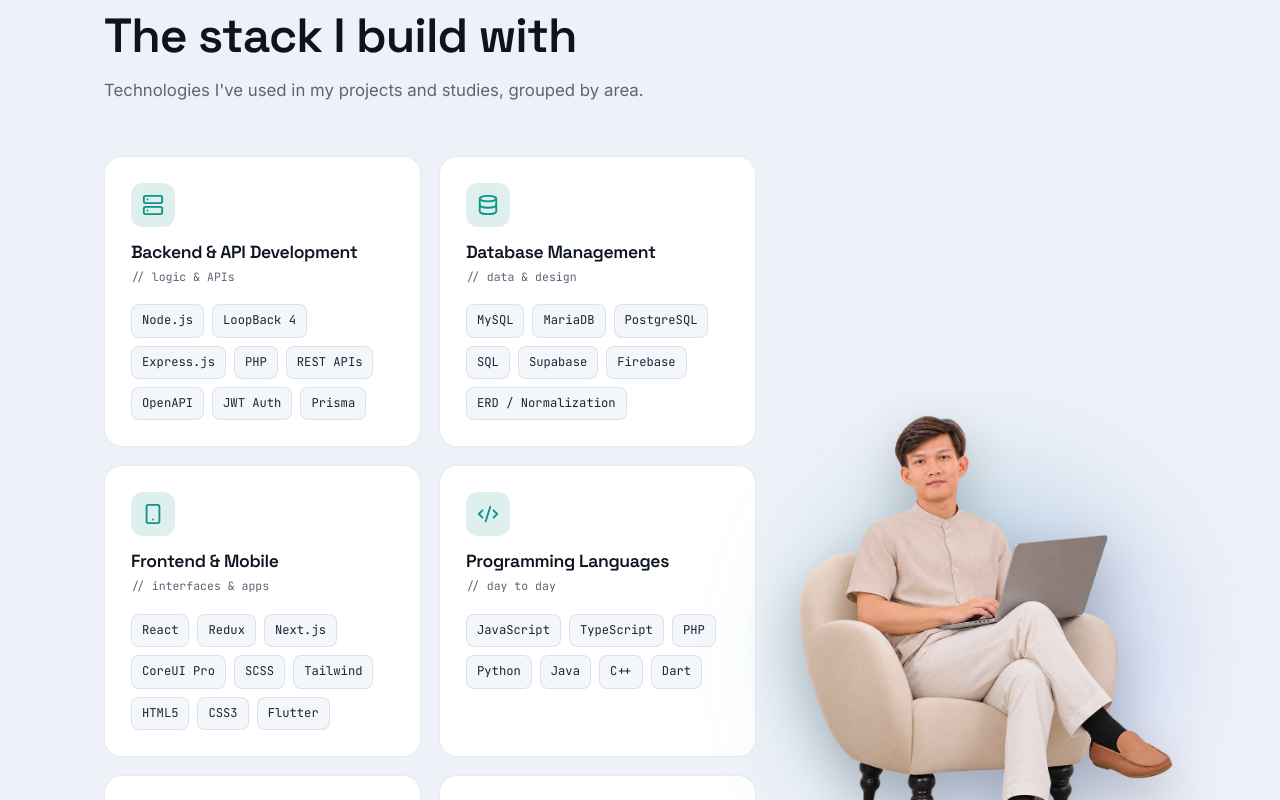
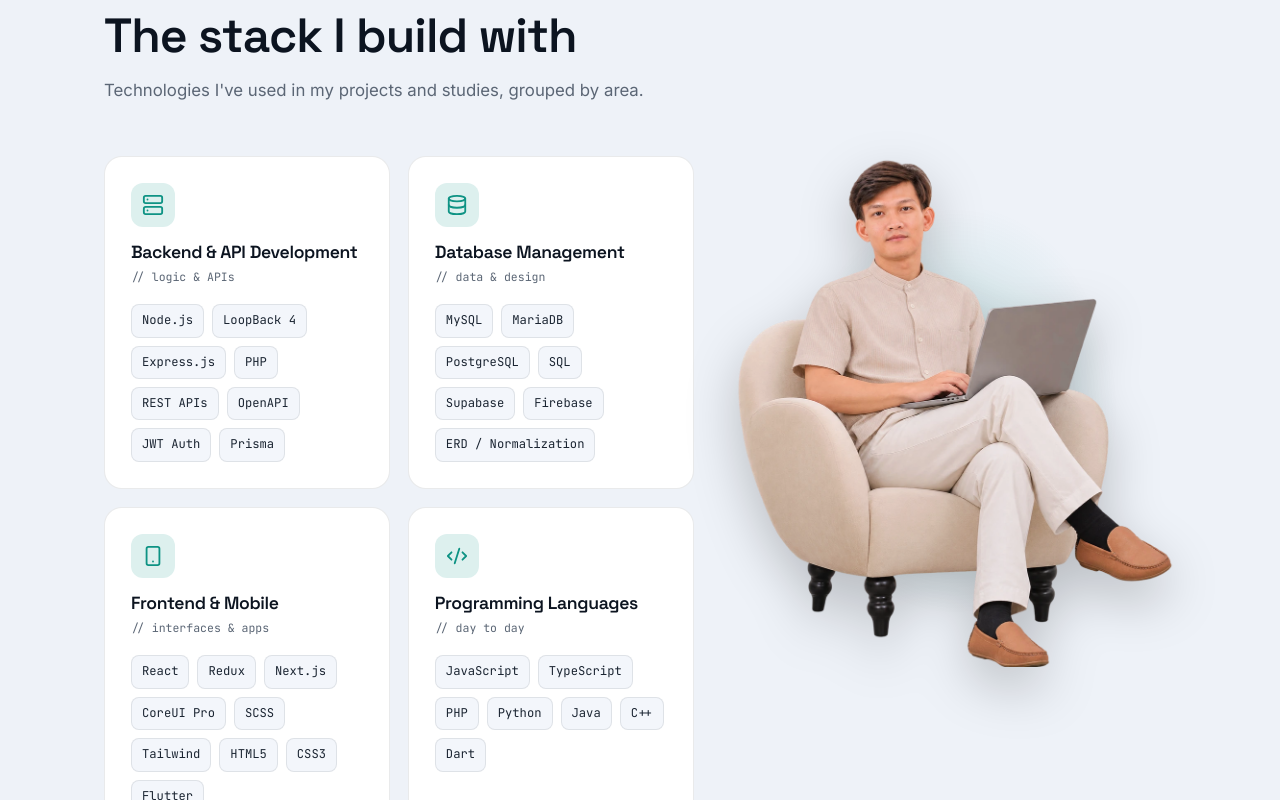
Before and after one commit to muazramzii/muaz-portfolio, a React (Vite) app: page / in a window 1280 px wide. Shown: the part 2140-2940 px from the top of the page. Built offline with nearby package versions, Linux system fonts and the light colour scheme.

Commit message:
Refine portrait layout in Skills and Projects sections

```diff
--- a/src/components/Projects.jsx
+++ b/src/components/Projects.jsx
@@ -21,8 +21,8 @@ export default function Projects() {
           <Reveal delay={0.1}><p className="mt-3.5 text-[1.05rem] text-muted">A mix of deployed apps, academic builds and personal projects. Click any card for the full breakdown.</p></Reveal>
         </div>
 
-        <div className="grid items-start gap-10 lg:grid-cols-[280px_minmax(0,1fr)] lg:gap-10 xl:grid-cols-[320px_minmax(0,1fr)]">
-        <div className="lg:sticky lg:top-28">
+        <div className="grid items-start gap-10 md:grid-cols-[190px_minmax(0,1fr)] md:gap-6 lg:grid-cols-[minmax(0,0.6fr)_minmax(0,1fr)] lg:gap-10">
+        <div className="md:sticky md:top-28">
           <Portrait
             src="/images/profile/muaz-projects.png"
             alt="Muaz Ramzi in a navy blazer, pointing towards the projects"
@@ -30,7 +30,8 @@ export default function Projects() {
             height={1502}
             side="left"
             className="w-full"
-            imgClassName="w-auto max-h-[460px] lg:max-h-[min(calc(100vh-9rem),720px)]"
+            justify="justify-center md:justify-end"
+            imgClassName="w-auto max-h-[400px] md:max-h-[min(calc(100vh-9rem),620px)] lg:max-h-[min(calc(100vh-9rem),760px)]"
           />
         </div>
 
--- a/src/components/Skills.jsx
+++ b/src/components/Skills.jsx
@@ -14,7 +14,7 @@ export default function Skills() {
           <Reveal delay={0.1}><p className="mt-3.5 text-[1.05rem] text-muted">Technologies I've used in my projects and studies, grouped by area.</p></Reveal>
         </div>
 
-        <div className="grid items-center gap-12 lg:grid-cols-[minmax(0,1fr)_340px] lg:gap-10 xl:grid-cols-[minmax(0,1fr)_380px]">
+        <div className="grid items-start gap-12 lg:grid-cols-[minmax(0,1fr)_minmax(0,0.75fr)] lg:gap-10">
         <div className="grid gap-[18px] sm:grid-cols-2">
           {skills.map((cat, i) => {
             const Icon = ICONS[cat.icon] || Code2
@@ -36,6 +36,7 @@ export default function Skills() {
           })}
         </div>
 
+        <div className="lg:sticky lg:top-28">
           <Portrait
             src="/images/profile/muaz-skills.png"
             alt="Muaz Ramzi sitting in an armchair, working on a laptop"
@@ -43,8 +44,9 @@ export default function Skills() {
             height={1063}
             side="right"
             className="w-full"
-          imgClassName="w-full max-w-[380px] lg:max-w-none"
+            imgClassName="w-full max-w-[300px] sm:max-w-[400px] lg:max-w-none"
           />
+        </div>
         </div>
       </div>
 
--- a/src/components/ui.jsx
+++ b/src/components/ui.jsx
@@ -18,7 +18,7 @@ export function Reveal({ children, delay = 0, y = 28, className = '', as = 'div'
 }
 
 // Transparent cut-out portrait over a soft accent glow; slides in slightly from its side
-export function Portrait({ src, alt, width, height, side = 'right', className = '', imgClassName = '' }) {
+export function Portrait({ src, alt, width, height, side = 'right', className = '', imgClassName = '', justify = 'justify-center' }) {
   const dx = side === 'left' ? -16 : 16
   return (
     <motion.figure
@@ -26,9 +26,13 @@ export function Portrait({ src, alt, width, height, side = 'right', className =
       whileInView={{ opacity: 1, x: 0, y: 0 }}
       viewport={{ once: true, margin: '-60px' }}
       transition={{ duration: 0.8, ease: [0.22, 0.61, 0.36, 1] }}
-      className={`relative isolate mx-auto flex justify-center ${className}`}
+      className={`relative isolate mx-auto flex ${justify} ${className}`}
     >
-      <span aria-hidden="true" className="absolute inset-x-[6%] bottom-[6%] top-[16%] -z-10 rounded-full opacity-25 blur-3xl" style={{ background: 'var(--gradient)' }} />
+      <span
+        aria-hidden="true"
+        className="pointer-events-none absolute inset-x-0 -inset-y-[4%] -z-10"
+        style={{ background: 'radial-gradient(closest-side, color-mix(in srgb, var(--accent) 20%, transparent), transparent 75%)' }}
+      />
       <img
         src={src}
         alt={alt}
```
Lines whose indentation alone changed are shown as unchanged.
